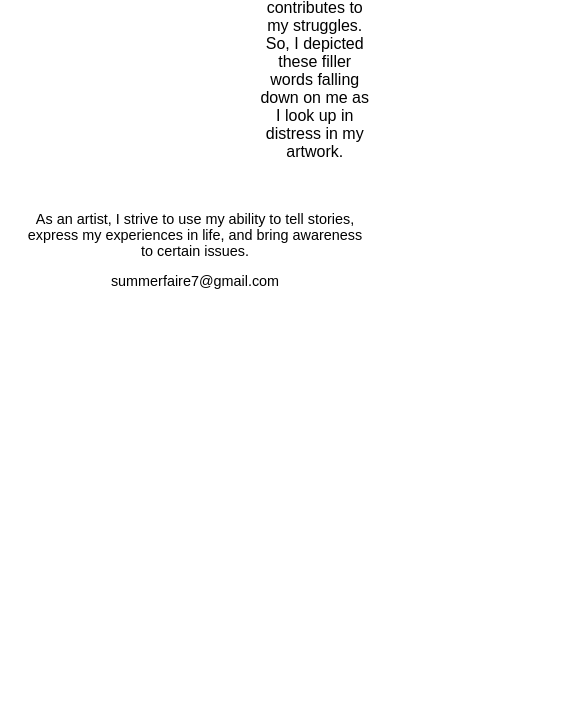
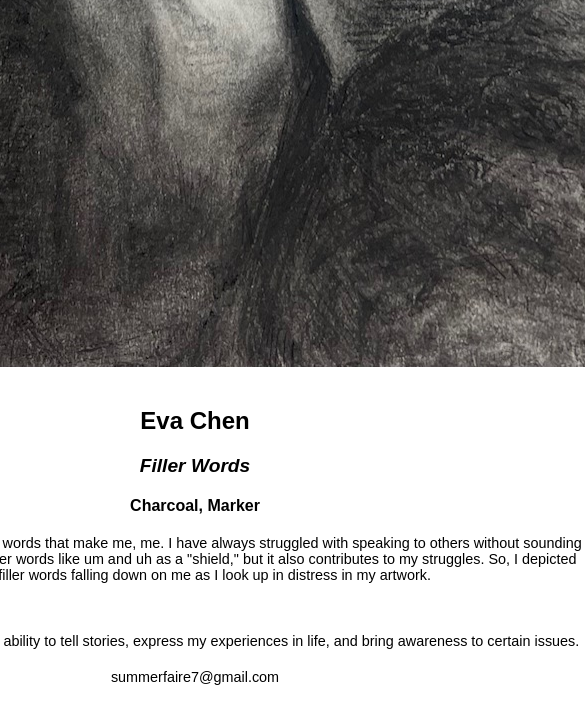
Before and after one commit to kwoncena/youarecode, a plain HTML site: page eva-chen1.html in a window 390 px wide. Shown: the part 583-1308 px from the top of the page, 585 px wide, since content can reach past the window. Before the commit the page ends 887 px from the top, so only its background shows below. Drawn offline with Linux system fonts and the light colour scheme; a script that the page names is missing.

Commit message:
commit 8

```diff
--- a/main.js
+++ /dev/null
@@ -1,4 +0,0 @@
-function toggleImage() {
-    const img = document.getElementById('center-image');
-    img.classList.toggle('expanded');
-}
--- a/style.css
+++ b/style.css
@@ -1,64 +1,77 @@
-body, html {
+/* Reset CSS for better cross-browser compatibility */
+* {
     margin: 0;
     padding: 0;
+    box-sizing: border-box;
+}
+
+body, html {
     height: 100%;
     font-family: Arial, sans-serif;
-    box-sizing: border-box;
+    display: flex;
+    justify-content: center;
+    align-items: center;
+    text-align: center;
 }
 
 .container {
     display: flex;
     flex-direction: column;
-    justify-content: center;
+    justify-content: space-between;
     align-items: center;
-    height: 100%;
-    text-align: center;
+    width: 100%;
+    max-width: 800px;
     padding: 20px;
 }
 
 header {
+    width: 100%;
+    display: flex;
+    justify-content: center;
+    align-items: center;
     margin-bottom: 20px;
 }
 
-.subtitle {
-    font-size: 1.2em;
-    margin-top: 10px;
+#header-media {
+    width: 100%;
+    height: auto;
 }
 
 main {
-    flex: 1;
-    display: flex;
-    justify-content: center;
-    align-items: center;
-    max-width: 100%;
-    width: 100%;
+    margin: 20px 0;
+}
+
+h1, h2, h3, p {
+    margin-bottom: 20px;
+}
+
+h2 {
+    font-style: italic;
 }
 
 footer {
-    margin-top: 20px;
-}
-
-img {
-    max-width: 80%;
-    height: auto;
-    cursor: pointer;
-    transition: transform 0.3s ease;
-}
-
-img.expanded {
-    transform: scale(1.5);
+    width: 100%;
+    padding: 10px 0;
 }
 
 @media (max-width: 600px) {
-    .subtitle {
+    .container {
+        padding: 10px;
+    }
+
+    h1 {
+        font-size: 1.5em;
+    }
+
+    h2 {
+        font-size: 1.2em;
+    }
+
+    h3 {
         font-size: 1em;
     }
 
-    footer p {
+    p {
         font-size: 0.9em;
     }
-
-    img {
-        max-width: 100%;
-    }
 }
```
